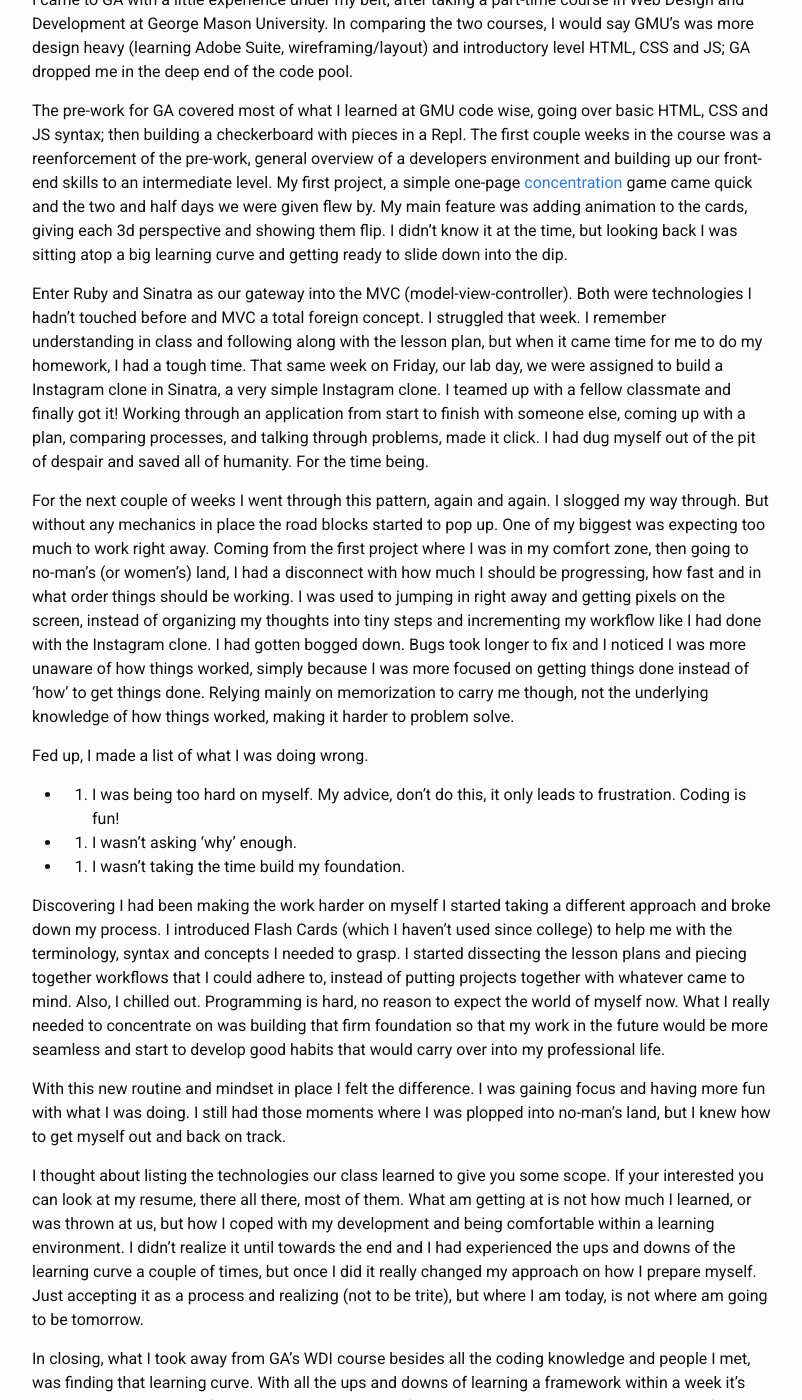
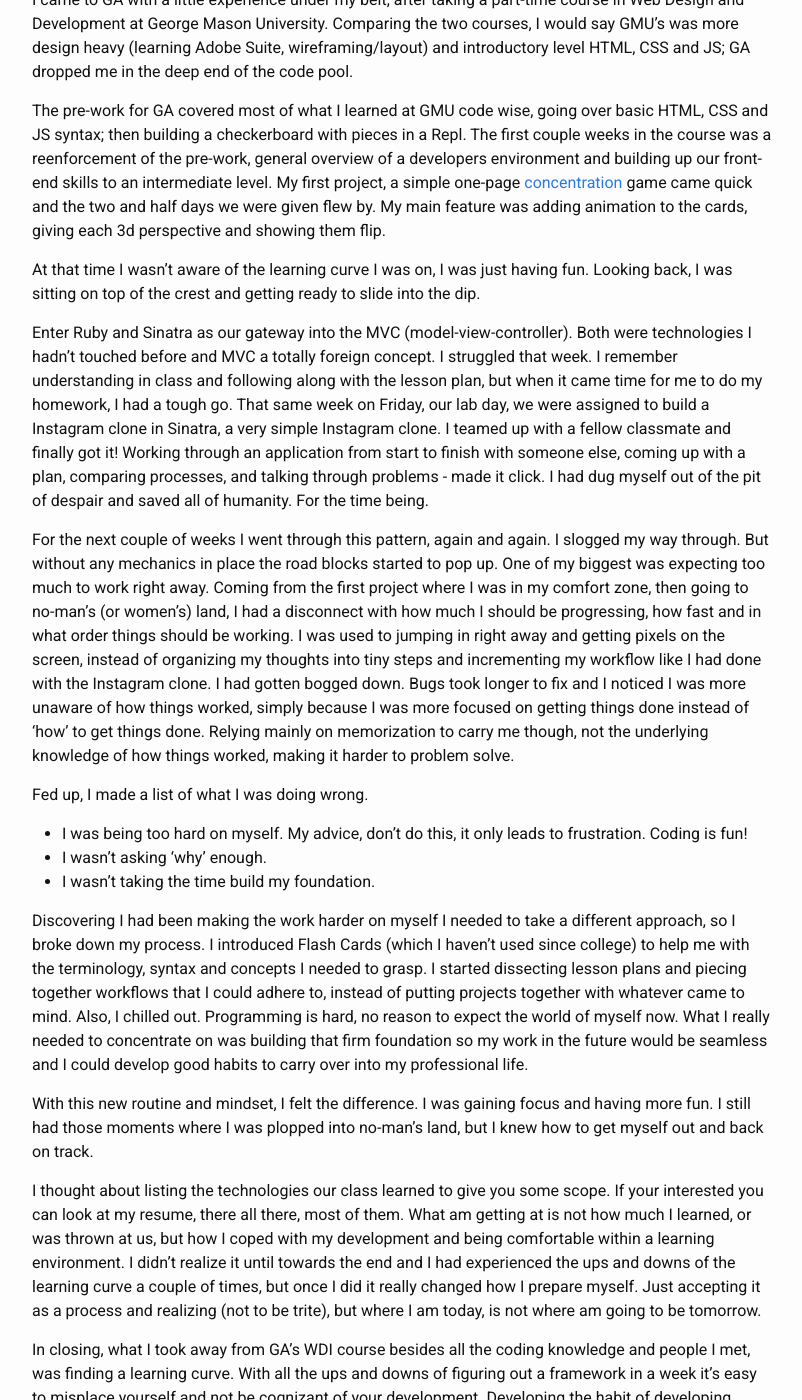
Before and after one commit to Ryan-321/Ryan-321.github.io, a Jekyll site: the page built from _posts/2105-09-21-WDI-Experience.md, in a window 1280 px wide and 1400 px high, scrolled down 287 px. Shown: the whole window, without its empty margins (238-1040 px from the left). Built offline with Jekyll 4.4.1, drawn with Linux system fonts in a browser that asks for light colours; some web fonts are replaced; some of the changed text lies outside the part shown.

Commit message:
edited post

```diff
--- a/_posts/2105-09-21-WDI-Experience.md
+++ b/_posts/2105-09-21-WDI-Experience.md
@@ -7,24 +7,26 @@
 
 I originally titled this post riding the learning curve, but I feel 'finding' is the more appropriate word.  The following post is about my experience through General Assembly's Web Development Immersive course, in which I have spent the last 3 months learning to code.
 
-I came to GA with a little experience under my belt, after taking a part-time course in Web Design and Development at George Mason University.  In comparing the two courses, I would say GMU's was more design heavy (learning Adobe Suite, wireframing/layout) and introductory level HTML, CSS and JS; GA dropped me in the deep end of the code pool.
+I came to GA with a little experience under my belt, after taking a part-time course in Web Design and Development at George Mason University.  Comparing the two courses, I would say GMU's was more design heavy (learning Adobe Suite, wireframing/layout) and introductory level HTML, CSS and JS; GA dropped me in the deep end of the code pool.
 
-The pre-work for GA covered most of what I learned at GMU code wise, going over basic HTML, CSS and JS syntax; then building a checkerboard with pieces in a Repl.  The first couple weeks in the course was a reenforcement of the pre-work, general overview of a developers environment and building up our front-end skills to an intermediate level.  My first project, a simple one-page [concentration](http://ryan-321.github.io/Memory/) game came quick and the two and half days we were given flew by.  My main feature was adding animation to the cards, giving each 3d perspective and showing them flip. I didn't know it at the time, but looking back I was sitting atop a big learning curve and getting ready to slide down into the dip.
+The pre-work for GA covered most of what I learned at GMU code wise, going over basic HTML, CSS and JS syntax; then building a checkerboard with pieces in a Repl.  The first couple weeks in the course was a reenforcement of the pre-work, general overview of a developers environment and building up our front-end skills to an intermediate level.  My first project, a simple one-page [concentration](http://ryan-321.github.io/Memory/) game came quick and the two and half days we were given flew by.  My main feature was adding animation to the cards, giving each 3d perspective and showing them flip.
 
-Enter Ruby and Sinatra as our gateway into the MVC (model-view-controller).  Both were technologies I hadn't touched before and MVC a total foreign concept.  I struggled that week.  I remember understanding in class and following along with the lesson plan, but when it came time for me to do my homework, I had a tough time.  That same week on Friday, our lab day, we were assigned to build a Instagram clone in Sinatra, a very simple Instagram clone. I teamed up with a fellow classmate and finally got it! Working through an application from start to finish with someone else, coming up with a plan, comparing processes, and talking through problems, made it click. I had dug myself out of the pit of despair and saved all of humanity.  For the time being.
+At that time I wasn't aware of the learning curve I was on, I was just having fun.  Looking back, I was sitting on top of the crest and getting ready to slide into the dip.
+
+Enter Ruby and Sinatra as our gateway into the MVC (model-view-controller).  Both were technologies I hadn't touched before and MVC a totally foreign concept.  I struggled that week.  I remember understanding in class and following along with the lesson plan, but when it came time for me to do my homework, I had a tough go.  That same week on Friday, our lab day, we were assigned to build a Instagram clone in Sinatra, a very simple Instagram clone. I teamed up with a fellow classmate and finally got it! Working through an application from start to finish with someone else, coming up with a plan, comparing processes, and talking through problems -  made it click. I had dug myself out of the pit of despair and saved all of humanity.  For the time being.
 
 For the next couple of weeks I went through this pattern, again and again.  I slogged my way through. But without any mechanics in place the road blocks started to pop up.  One of my biggest was expecting too much to work right away.  Coming from the first project where I was in my comfort zone, then going to no-man's (or women's) land, I had a disconnect with how much I should be progressing, how fast and in what order things should be working.  I was used to jumping in right away and getting pixels on the screen, instead of organizing my thoughts into tiny steps and incrementing my workflow like I had done with the Instagram clone.  I had gotten bogged down.  Bugs took longer to fix and I noticed I was more unaware of how things worked, simply because I was more focused on getting things done instead of 'how' to get things done.  Relying mainly on memorization to carry me though, not the underlying knowledge of how things worked, making it harder to problem solve.
 
 Fed up, I made a list of what I was doing wrong.
 
-- 1. I was being too hard on myself.  My advice, don't do this, it only leads to frustration. Coding is fun!
-- 2. I wasn't asking 'why' enough.
-- 3. I wasn't taking the time build my foundation.
+- I was being too hard on myself.  My advice, don't do this, it only leads to frustration. Coding is fun!
+- I wasn't asking 'why' enough.
+- I wasn't taking the time build my foundation.
 
-Discovering I had been making the work harder on myself I started taking a different approach and broke down my process.  I introduced Flash Cards (which I haven't used since college) to help me with the terminology, syntax and concepts I needed to grasp.  I started dissecting the lesson plans and piecing together workflows that I could adhere to, instead of putting projects together with whatever came to mind.  Also, I chilled out. Programming is hard, no reason to expect the world of myself now.  What I really needed to concentrate on was building that firm foundation so that my work in the future would be more seamless and start to develop good habits that would carry over into my professional life.
+Discovering I had been making the work harder on myself I needed to take a different approach, so I broke down my process.  I introduced Flash Cards (which I haven't used since college) to help me with the terminology, syntax and concepts I needed to grasp.  I started dissecting lesson plans and piecing together workflows that I could adhere to, instead of putting projects together with whatever came to mind.  Also, I chilled out. Programming is hard, no reason to expect the world of myself now.  What I really needed to concentrate on was building that firm foundation so my work in the future would be seamless and I could develop good habits to carry over into my professional life.
 
-With this new routine and mindset in place I felt the difference.  I was gaining focus and having more fun with what I was doing.  I still had those moments where I was plopped into no-man's land, but I knew how to get myself out and back on track.
+With this new routine and mindset, I felt the difference.  I was gaining focus and having more fun.  I still had those moments where I was plopped into no-man's land, but I knew how to get myself out and back on track.
 
-I thought about listing the technologies our class learned to give you some scope. If your interested you can look at my resume, there all there, most of them. What am getting at is not how much I learned, or was thrown at us, but how I coped with my development and being comfortable within a learning environment.  I didn't realize it until towards the end and I had experienced the ups and downs of the learning curve a couple of times, but once I did it really changed my approach on how I prepare myself.  Just accepting it as a process and realizing (not to be trite), but where I am today, is not where am going to be tomorrow.
+I thought about listing the technologies our class learned to give you some scope. If your interested you can look at my resume, there all there, most of them. What am getting at is not how much I learned, or was thrown at us, but how I coped with my development and being comfortable within a learning environment.  I didn't realize it until towards the end and I had experienced the ups and downs of the learning curve a couple of times, but once I did it really changed how I prepare myself.  Just accepting it as a process and realizing (not to be trite), but where I am today, is not where am going to be tomorrow.
 
-In closing, what I took away from GA's WDI course besides all the coding knowledge and people I met, was finding that learning curve.  With all the ups and downs of learning a framework within a week it's easy to misplace yourself and not not be cognizant of your development.  Developing the habit of developing habits and just being aware of where you are in your development helped soo much down the stretch.  It gave me back my confidence and focus, and really set me up for future success.
+In closing, what I took away from GA's WDI course besides all the coding knowledge and people I met, was finding a learning curve.  With all the ups and downs of figuring out a framework in a week it's easy to misplace yourself and not be cognizant of your development.  Developing the habit of developing habits and just being aware of where you are in your development helped soo much down the stretch.  It gave me back my confidence and focus, and really set me up for future success.
```
